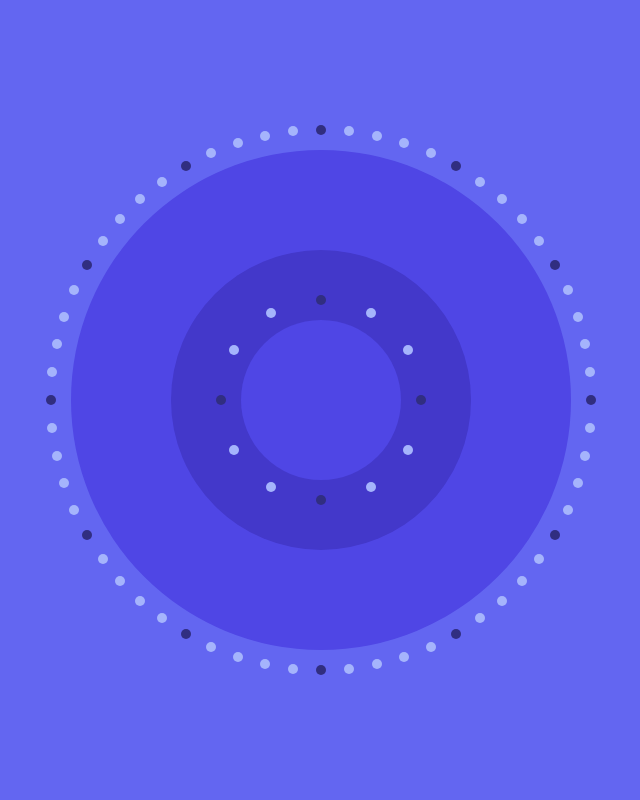
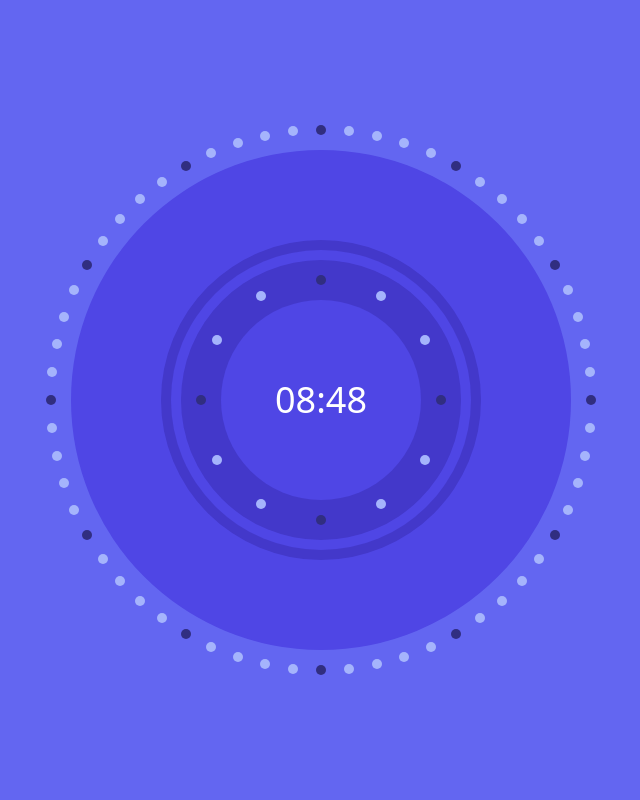
Before and after one commit to iaseth/ticktock, a React (Create React App) app: page / in a window 1280 px wide. Shown: the top 800 px of the page, without its empty margins (319-959 px from the left). Built offline with nearby package versions, Linux system fonts and the light colour scheme.

Commit message:
Added new component CenterText with fixed time

```diff
--- /dev/null
+++ b/src/TickTock/CenterText.js
@@ -0,0 +1,19 @@
+
+
+
+export default function CenterText ({
+	//
+}) {
+
+	return (
+		<div className="CenterText absolute flex h-full w-full text-white">
+			<div className="m-auto">
+				<div className="text-4xl">
+					<span>08</span>
+					<span>:</span>
+					<span>48</span>
+				</div>
+			</div>
+		</div>
+	);
+}
--- a/src/TickTock/Dial.js
+++ b/src/TickTock/Dial.js
@@ -5,7 +5,7 @@ export default function Dial ({
 	radius, bg
 }) {
 
-	let radiusPx = radius + "px";
+	let radiusPx = (radius * 2) + "px";
 	let style = {
 		width: radiusPx,
 		height: radiusPx
--- a/src/TickTock/Markings.js
+++ b/src/TickTock/Markings.js
@@ -6,7 +6,10 @@ export default function Markings ({
 	radius, dotSize, n, group_length
 }) {
 
+	if (dotSize === undefined) dotSize = 10;
+	if (n === undefined) n = 60;
 	if (group_length === undefined) group_length = 5;
+
 	let dotSizePx = dotSize + "px";
 	let step = 360 / n;
 
--- a/src/TickTock/TickTock.js
+++ b/src/TickTock/TickTock.js
@@ -1,5 +1,6 @@
 import Markings from './Markings';
 import Dial from './Dial';
+import CenterText from './CenterText';
 
 
 
@@ -10,10 +11,13 @@ export default function TickTock () {
 			<div className="flex grow md:min-h-screen py-12">
 				<div className="m-auto bg-red-300 w-0 h-0 scale-[0.50] md:scale-100">
 					<div className="w-[500px] h-[500px] m-auto bg-indigo-600 rounded-full flex relative -translate-y-1/2 -translate-x-1/2">
-						<Markings radius={270} dotSize={10} n={60} />
-						<Dial radius={300} bg="bg-indigo-700" />
-						<Markings radius={100} dotSize={10} n={12} group_length={3} />
-						<Dial radius={160} bg="bg-indigo-600" />
+						<Markings radius={270} />
+						<Dial radius={160} bg="bg-indigo-700" />
+						<Dial radius={150} bg="bg-indigo-600" />
+						<Dial radius={140} bg="bg-indigo-700" />
+						<Markings radius={120} n={12} group_length={3} />
+						<Dial radius={100} bg="bg-indigo-600" />
+						<CenterText />
 					</div>
 				</div>
 			</div>
```
